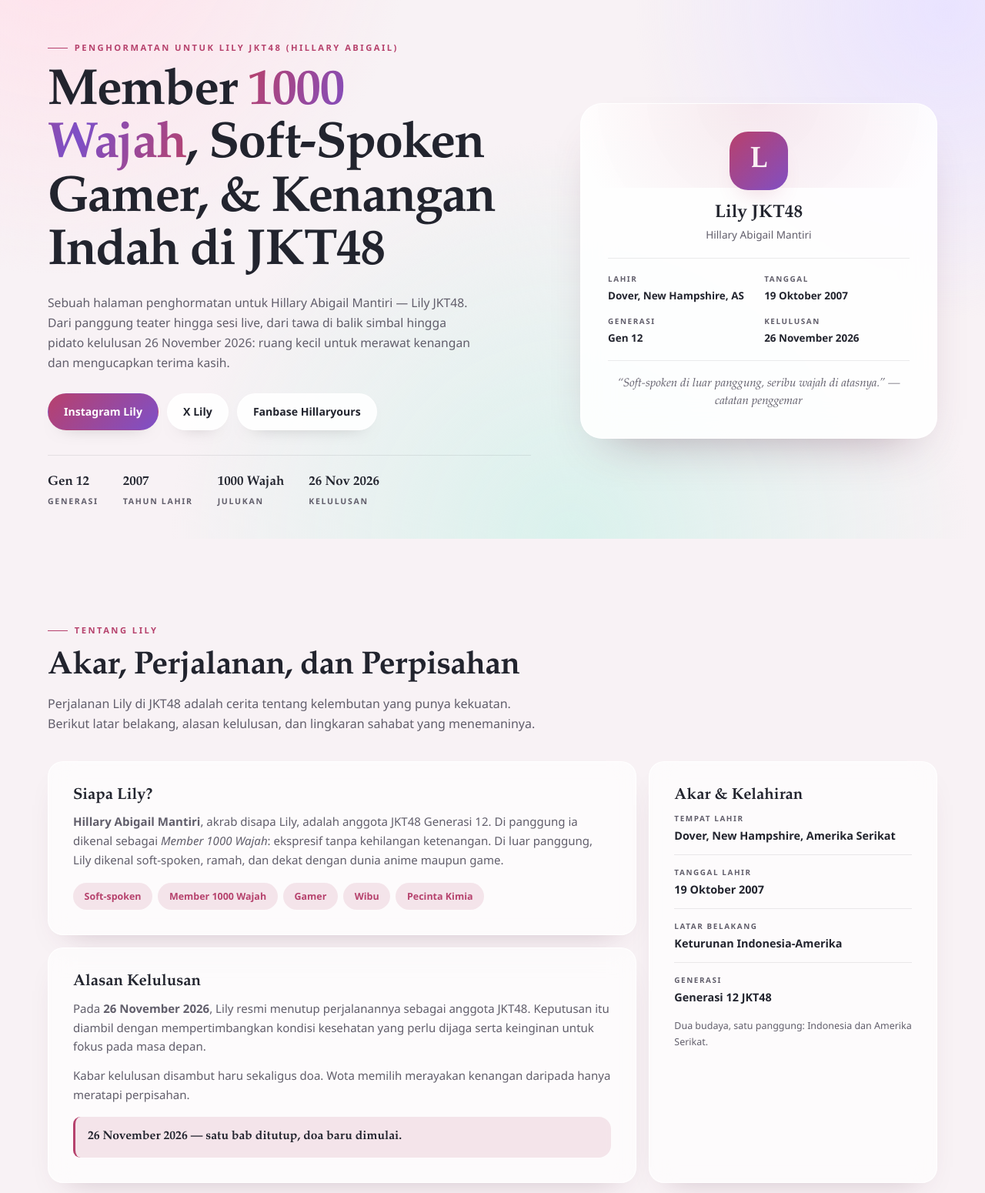
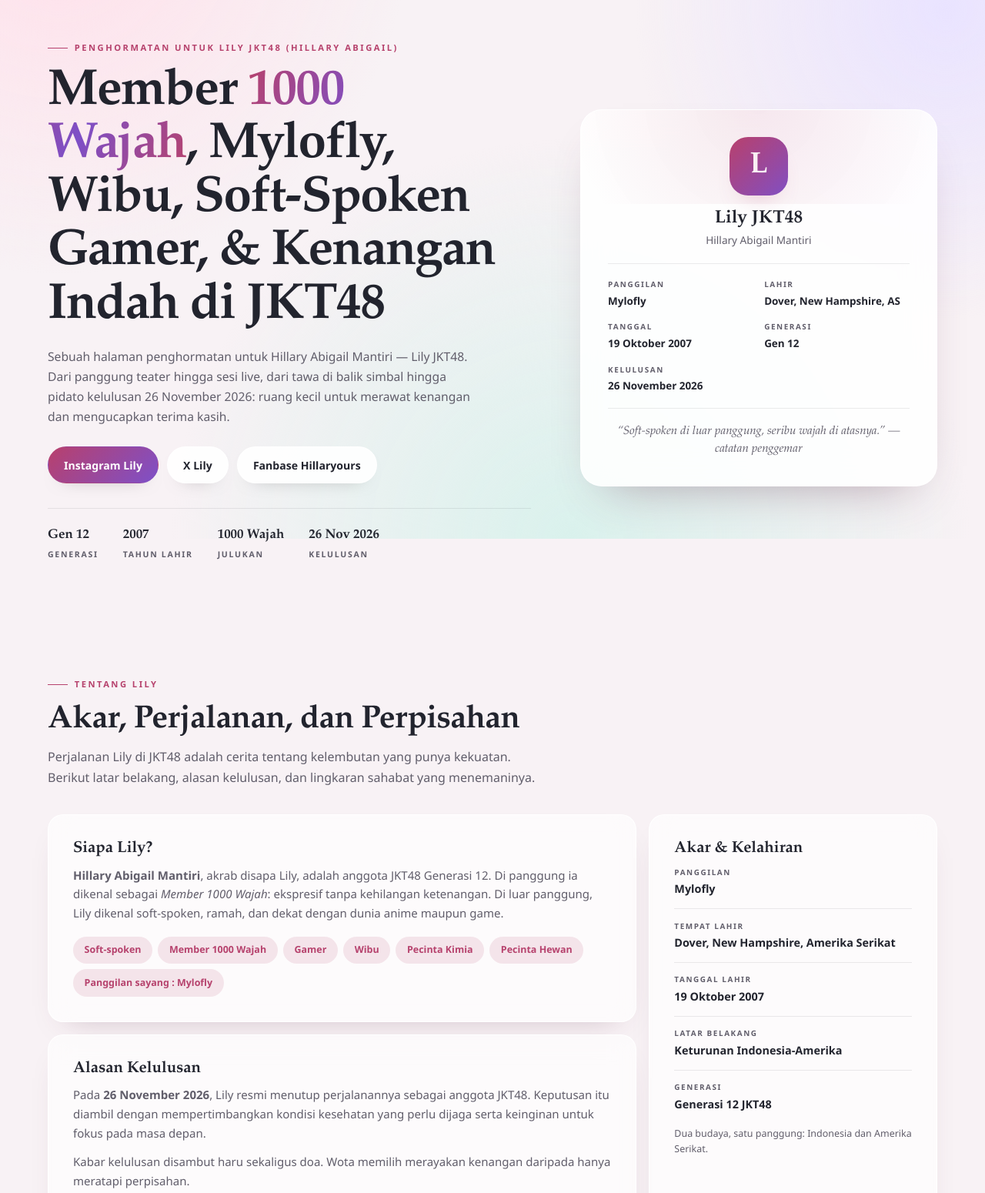
Before and after one commit to habibmuzakkipiliang/PENGHORMATAN_-TRIBUTE-_TERBESAR_LILY_JKT48_2026, a plain HTML site: page index.html in a window 1280 px wide. Shown: the part 100-1650 px from the top of the page at 77% size. Drawn offline with nearby package versions, Linux system fonts and the light colour scheme.

Commit message:
Update index.html

```diff
--- a/index.html
+++ b/index.html
@@ -10,11 +10,11 @@
        Ganti URL canonical & og:url dengan alamat asli setelah situs online.
        ===================================================================== -->
   <title>Tribute Lily JKT48 — Member 1000 Wajah | Habib Muzakki Piliang</title>
-  <meta name="description" content="Halaman penghormatan Lily JKT48 (Hillary Abigail Mantiri): Member 1000 Wajah, soft-spoken gamer, dan kenangan Generasi 12. Karya Habib Muzakki Piliang.">
-  <meta name="keywords" content="Lily JKT48, Hillary Abigail Mantiri, Lily 1000 Wajah, Lily Gen 12, tribute Lily JKT48, kelulusan Lily JKT48, Hillaryours, Habib Muzakki Piliang, JKT48">
+  <meta name="description" content="Halaman penghormatan Lily JKT48 (Hillary Abigail Mantiri): Member 1000 Wajah, Mylofly, Wibu Anime, Soft-Spoken Gamer, & Kenangan Indah di JKT48.">
+  <meta name="keywords" content="Lily JKT48, Hillary Abigail Mantiri, Mylofly, Wibu Anime, Lily 1000 Wajah, Lily Gen 12, tribute Lily JKT48, kelulusan Lily JKT48, Hillaryours, Habib Muzakki Piliang, JKT48">
   <meta name="author" content="Habib Muzakki Piliang">
   <meta name="robots" content="index, follow">
-  <link rel="canonical" href="https://habibmuzakkipiliang.github.io/lily-jkt48-tribute/">
+  <link rel="canonical" href="https://website-portfolio-dan-lily-jkt48.vercel.app/">
 
   <meta name="google-site-verification" content="2lqEwKd6baWQ2nL5EldRkuIDyvjt5dhnQ6HaUU8MalA" />
 
@@ -22,9 +22,9 @@
        OPEN GRAPH (untuk tampilan saat tautan dibagikan)
        ===================================================================== -->
   <meta property="og:title" content="Tribute Lily JKT48 — Member 1000 Wajah">
-  <meta property="og:description" content="Penghormatan untuk Lily JKT48 (Hillary Abigail Mantiri): soft-spoken gamer, Member 1000 Wajah, dan kenangan indah Generasi 12.">
+  <meta property="og:description" content="Penghormatan untuk Lily JKT48 (Hillary Abigail Mantiri): Member 1000 Wajah, Mylofly, Wibu Anime, Soft-Spoken Gamer, & Kenangan Indah di JKT48.">
   <meta property="og:type" content="website">
-  <meta property="og:url" content="https://habibmuzakkipiliang.github.io/lily-jkt48-tribute/">
+  <meta property="og:url" content="https://website-portfolio-dan-lily-jkt48.vercel.app/">
   <meta property="og:site_name" content="Untuk Lily — Tribute JKT48">
   <meta property="og:locale" content="id_ID">
 
@@ -33,7 +33,7 @@
        ===================================================================== -->
   <meta name="twitter:card" content="summary">
   <meta name="twitter:title" content="Tribute Lily JKT48 — Member 1000 Wajah">
-  <meta name="twitter:description" content="Halaman penghormatan untuk Lily JKT48 (Hillary Abigail Mantiri): soft-spoken gamer dan kenangan Generasi 12.">
+  <meta name="twitter:description" content="Halaman penghormatan untuk Lily JKT48 (Hillary Abigail Mantiri): Member 1000 Wajah, Mylofly, Wibu Anime, Soft-Spoken Gamer, & Kenangan Indah di JKT48">
 
   <!-- Warna bilah browser mengikuti tema perangkat -->
   <meta name="theme-color" content="#f8f2f5" media="(prefers-color-scheme: light)">
@@ -119,7 +119,7 @@
             <p class="eyebrow">Penghormatan untuk Lily JKT48 (Hillary Abigail)</p>
 
             <h1 id="hero-title">
-              Member <span class="text-accent">1000 Wajah</span>, Soft-Spoken Gamer, &amp; Kenangan Indah di JKT48
+              Member <span class="text-accent">1000 Wajah</span>, Mylofly, Wibu, Soft-Spoken Gamer, &amp; Kenangan Indah di JKT48
             </h1>
 
             <p class="hero-desc">
@@ -170,6 +170,10 @@
             <p class="hero-card-name">Hillary Abigail Mantiri</p>
 
             <dl class="mini-facts">
+              <div>
+                <dt>Panggilan</dt>
+                <dd>Mylofly</dd>
+              </div>
               <div>
                 <dt>Lahir</dt>
                 <dd>Dover, New Hampshire, AS</dd>
@@ -227,6 +231,8 @@
                 <li class="chip">Gamer</li>
                 <li class="chip">Wibu</li>
                 <li class="chip">Pecinta Kimia</li>
+                <li class="chip">Pecinta Hewan</li>
+                <li class="chip">Panggilan sayang : Mylofly</li>
               </ul>
             </article>
 
@@ -234,6 +240,10 @@
             <article class="glass-card bento-tall" aria-labelledby="asal-title">
               <h3 class="card-title" id="asal-title">Akar &amp; Kelahiran</h3>
               <dl class="detail-list">
+                <div>
+                  <dt>Panggilan</dt>
+                  <dd>Mylofly</dd>
+                </div>
                 <div>
                   <dt>Tempat lahir</dt>
                   <dd>Dover, New Hampshire, Amerika Serikat</dd>
```
